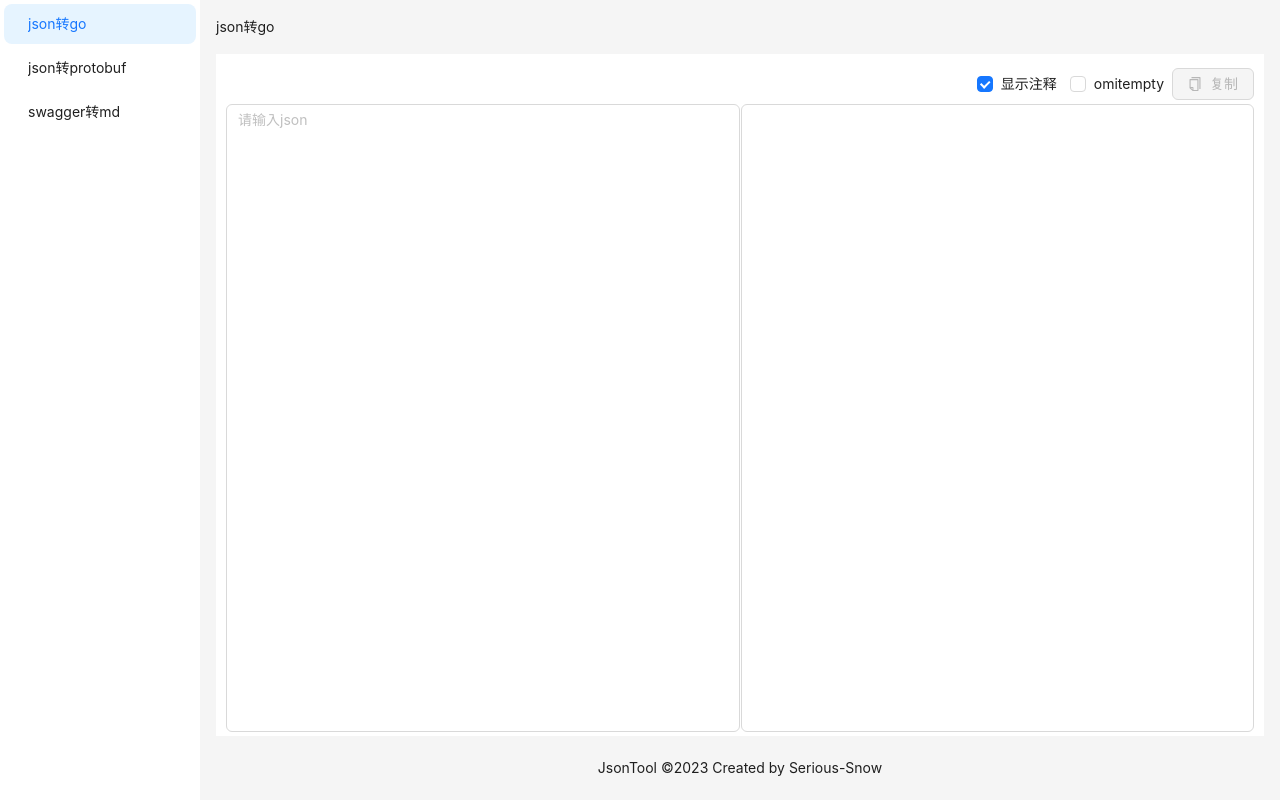
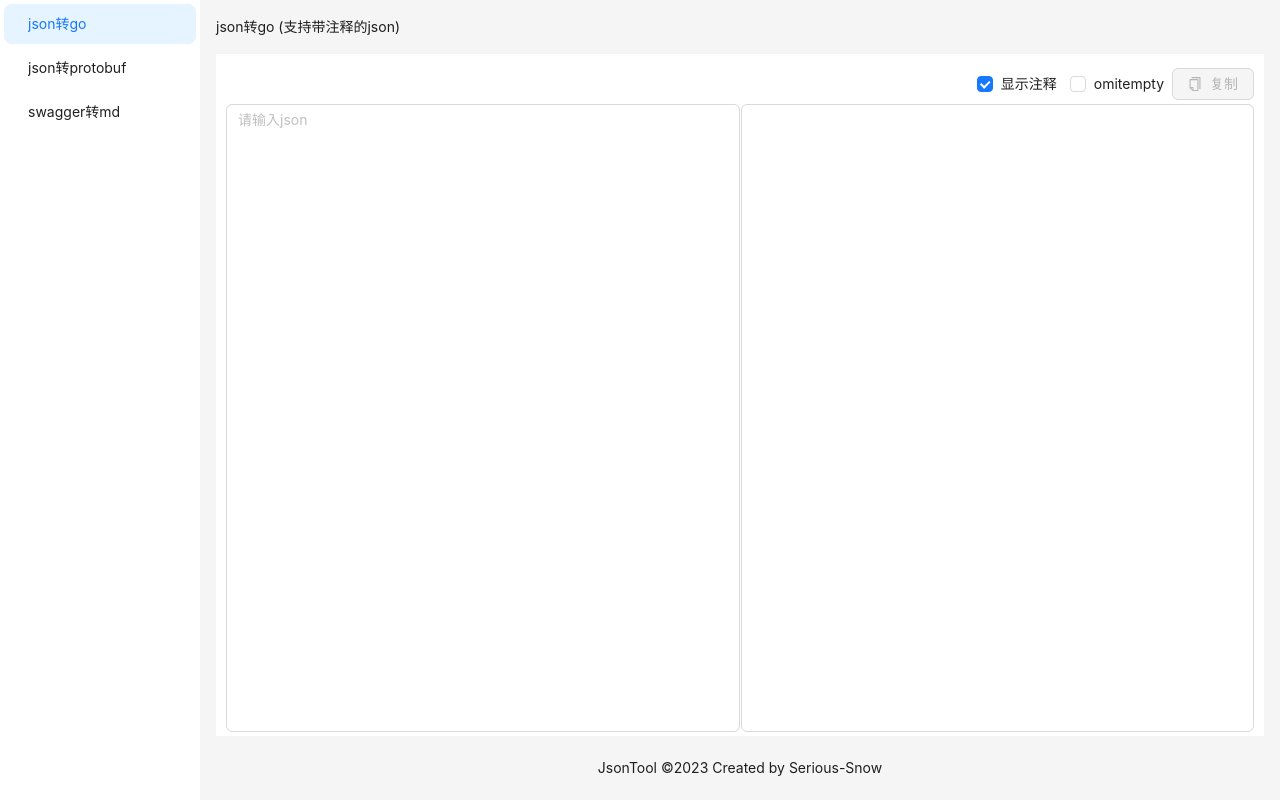
Before and after one commit to serious-snow/jsontool, a Vue app: page /json2go in a window 1280 px wide. Built offline with nearby package versions, Linux system fonts and the light colour scheme; what @highlightjs/vue-plugin would draw is missing.

Commit message:
feat: describe

```diff
--- a/src/App.vue
+++ b/src/App.vue
@@ -43,7 +43,7 @@
         <!--        <a-layout-header style="background: #fff; padding: 0" />-->
         <a-layout-content style="margin: 0 16px">
           <a-breadcrumb style="margin: 16px 0">
-            <a-breadcrumb-item>{{ route.meta.title }}</a-breadcrumb-item>
+            <a-breadcrumb-item>{{ `${route.meta.title} ${route.meta.describe}`}}</a-breadcrumb-item>
           </a-breadcrumb>
           <div
               :style="{ display:'flex', background: '#fff',maxHeight:'calc(100% - 24px)', minHeight: 'calc(100% - 48px)' }">
--- a/src/router/router.js
+++ b/src/router/router.js
@@ -15,6 +15,7 @@ const routes = [
     meta: {
       title: "json转go",
       keepAlive: true,
+      describe: "(支持带注释的json)"
     }
   },
   {
@@ -24,6 +25,7 @@ const routes = [
     meta: {
       title: "json转protobuf",
       keepAlive: true,
+      describe: "(支持带注释的json)"
     }
   },
   {
@@ -33,6 +35,7 @@ const routes = [
     meta: {
       title: "swagger转md",
       keepAlive: true,
+      describe: ""
     }
   },
 ]
```
